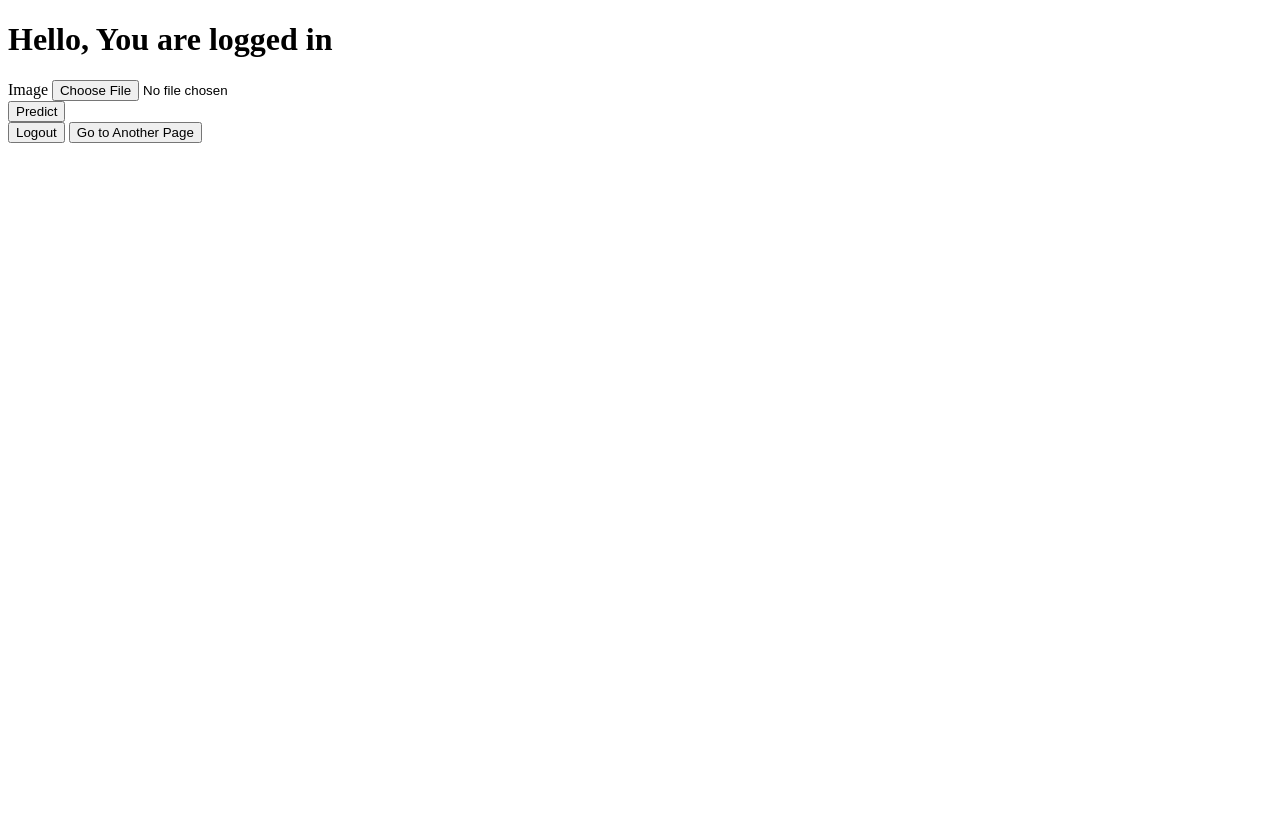
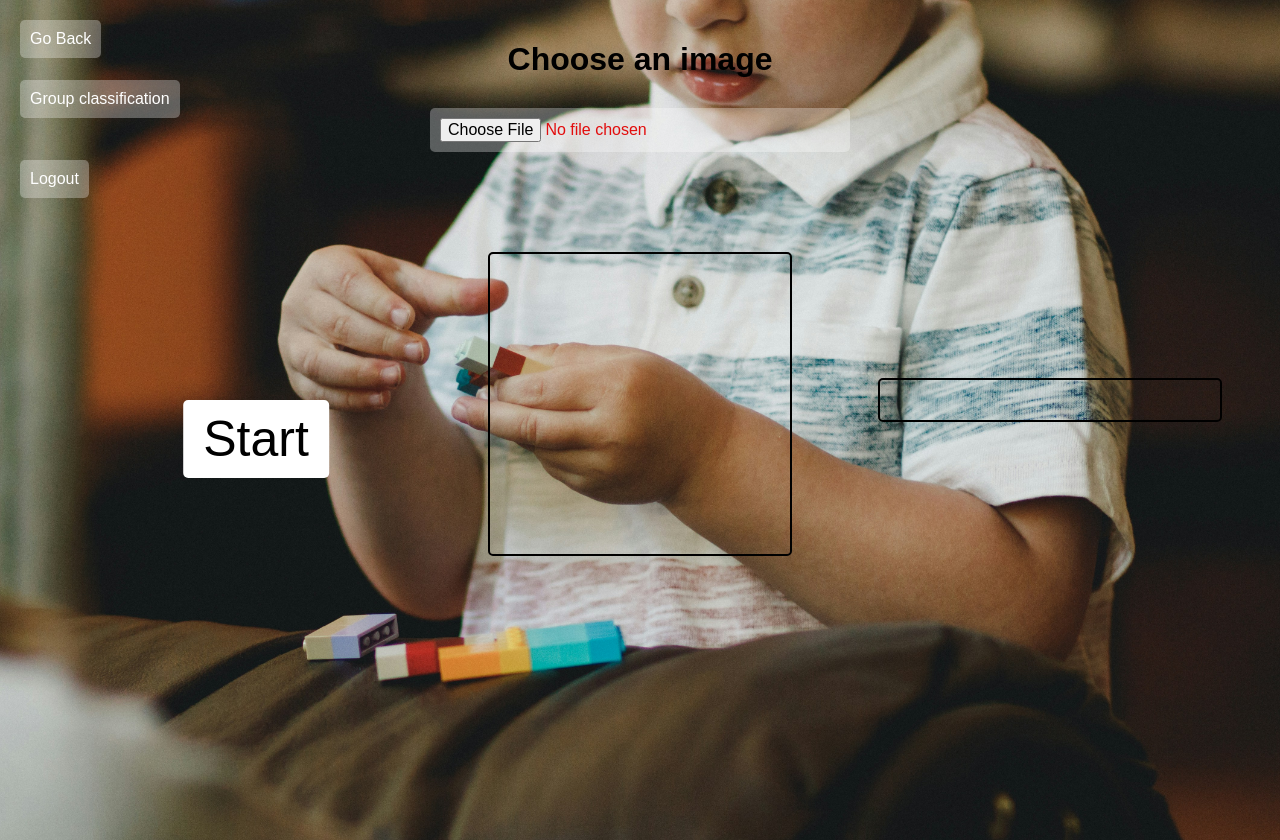
Before and after one commit to khaled3099/Autisim_Detection_Website, a Flask app: page /dashboard in a window 1280 px wide. Before the commit the page ends 143 px from the top, so only its background shows below. Run offline with Flask 3, Linux system fonts and the light colour scheme; a user stored in the database is signed in.

Commit message:
Dashboard update

```diff
--- a/ProjetFinAnne/app.py
+++ b/ProjetFinAnne/app.py
@@ -79,30 +79,37 @@ from flask import render_template, request, jsonify
 @app.route('/dashboard', methods=['GET', 'POST'])
 @login_required
 def dashboard():
-    form = UploadForm()
-    r = None
+    r = None  # Initialize an empty message variable
+    message = ''
+    if request.method == 'POST':
+        if 'image' not in request.files:
+            message = 'No file part'
+        else:
+            file = request.files['image']
+            if file.filename == '':
+                message = 'No selected file'
+            else:
+                print("Received image:", file.filename)  # Debugging statement
+                # Save the uploaded file
+                imgo = Image.open(file)
+                img_array = load_and_preprocess_image(imgo)
+                print("Image array shape:", img_array.shape)  # Debugging statement
+                prediction_result = loaded_model.predict(img_array)
+                confidence = 1 - float(prediction_result)
+                formatted_confidence = "{:.2f}".format(confidence)  # Format to display only two decimal places
 
-    if request.method == 'POST':
-        if form.validate_on_submit():
-            img_file = form.image.data
-            img = Image.open(img_file)
+                if prediction_result > 0.5:
+                    r = f"{formatted_confidence}% ( Normal )"
+                else:
+                    r = f"{formatted_confidence}% ( Autistic )"
+                print("Prediction result:", r)  # Debugging statement
+                message = 'File uploaded successfully'
 
-            # Preprocess the image as needed
-            img = img.resize((224, 224))  # Resize image if necessary
-            img_array = np.array(img)
-            img_array = img_array / 255.0  # Normalize pixel values to [0, 1]
-            img_array = np.expand_dims(img_array, axis=0)  # Add batch dimension
+                # Return the prediction result as JSON
+                return jsonify({'result': r, 'message': message})
 
-            # Make prediction
-            prediction_result = loaded_model.predict(img_array)
-            if prediction_result > 0.5:
-                r = str(1 - float(prediction_result)) + '% ( Normal )'
-            else:
-                r = str(1 - float(prediction_result)) + '% ( Autistic )'
-
-            return jsonify({'prediction': r})  # Return prediction result as JSON
-
-    return render_template('dashboard.html', form=form, r=r)
+    # If there's no prediction result yet, return an empty response
+    return render_template('dashboard.html')
 
 
 
--- a/ProjetFinAnne/templates/dashboard.html
+++ b/ProjetFinAnne/templates/dashboard.html
@@ -2,83 +2,224 @@
 <html lang="en">
 <head>
     <meta charset="UTF-8">
-    <title>Dashboard</title>
+    <meta name="viewport" content="width=device-width, initial-scale=1.0">
+    <title>File Path Display</title>
+    <style>
+        body {
+            font-family: Arial, sans-serif;
+            padding: 20px;
+            background-image: url('/static/background.jpg');
+            background-size: cover;
+            background-repeat: no-repeat;
+            background-attachment: fixed;
+            display: flex;
+            flex-direction: column;
+            align-items: center;
+            justify-content: flex-start;
+            height: 100vh;
+            margin: 0;
+            color: #000000;
+        }
+        header {
+            margin-bottom: 20px;
+        }
+        h1 {
+            margin-bottom: 10px;
+        }
+        #file-input {
+            padding: 10px;
+            font-size: 16px;
+            border: none;
+            background-color: rgba(255, 255, 255, 0.3);
+            color: rgb(226, 13, 13);
+            border-radius: 5px;
+            outline: none;
+            width: 400px;
+            cursor: pointer;
+            margin-bottom: 20px;
+        }
+        #file-path {
+            margin-top: 20px;
+            font-size: 18px;
+        }
+        .image-container {
+            width: 300px;
+			top:10%;
+            height: 300px;
+            border: 2px solid #000000;
+            border-radius: 5px;
+            overflow: hidden;
+            margin-bottom: 20px;
+            position: relative;
+        }
+        .image-container img {
+            width: 100%;
+            height: 100%;
+            object-fit: cover;
+        }
+        .action-button {
+            position: absolute;
+            top: 50%;
+            left: 20%;
+            transform: translateX(-50%);
+            padding: 10px 20px;
+            font-size: 50px;
+            background-color: rgb(255, 255, 255);
+            color: #000000;
+            border: none;
+            border-radius: 5px;
+            cursor: pointer;
+            outline: none;
+            transition: background-color 0.3s ease;
+        }
+        .action-button:hover {
+            background-color: rgba(255, 255, 255, 0.5);
+        }
+        .loading-container {
+            position: absolute;
+            top: 50%;
+            left: 50%;
+            transform: translate(-50%, -50%);
+            width: 200px;
+            padding: 20px;
+            border: 2px solid #5b5353;
+            background-color: rgba(0, 0, 0, 0.5);
+            color: #fff;
+            border-radius: 5px;
+            display: none;
+            text-align: center;
+        }
+        .result-container {
+            position: absolute;
+            top: 50%;
+            left: 82%;
+            transform: translate(-50%, -50%);
+            width: 300px;
+            padding: 20px;
+            border: 2px solid #000000;
+            background-color: transparent;
+            color: #000;
+            border-radius: 5px;
+            display: block;
+            text-align: center;
+        }
+        .go-back{
+            position: absolute;
+            top: 20px;
+            left: 20px;
+            padding: 10px;
+            font-size: 16px;
+            background-color: rgba(255, 255, 255, 0.3); /* Transparent white background */
+            color: white;
+            border: none;
+            border-radius: 5px;
+            cursor: pointer;
+            outline: none;
+            transition: background-color 0.3s ease;
+        }
+        .groupclass{
+            position: absolute;
+            top: 10%;
+            left: 20px;
+            padding: 10px;
+            font-size: 16px;
+            background-color: rgba(255, 255, 255, 0.3); /* Transparent white background */
+            color: white;
+            border: none;
+            border-radius: 5px;
+            cursor: pointer;
+            outline: none;
+            transition: background-color 0.3s ease;
+        }
+        .button-logout{
+            position: absolute;
+            top: 20%;
+            left: 20px;
+            padding: 10px;
+            font-size: 16px;
+            background-color: rgba(255, 255, 255, 0.3); /* Transparent white background */
+            color: white;
+            border: none;
+            border-radius: 5px;
+            cursor: pointer;
+            outline: none;
+            transition: background-color 0.3s ease;
+        }
+    </style>
+</head>
+<body>
+    <header>
+        <h1>Choose an image</h1>
+    </header>
+    <input type="file" id="file-input" accept="image/*" onchange="displayFilePath()">
+    <div id=" file-path"></div>
+    <div class="image-container" id="image-container"></div>
+    <button class="action-button" type="button" onclick="displayresult()"> Start </button>
+    <div class="result-container" id="result-container">    </div>
+    <button class="go-back" id="go-back"> Go Back </button>
+    <a href="{{ url_for('logout') }}"><button class="button-logout">Logout</button></a>
+    <a href="{{ url_for('dashboard_2') }}"><button class="groupclass">Group classification</button></a>
 
     <script>
-        var currentPreview = null; // Variable to keep track of the current image preview
+        document.getElementById('file-input').addEventListener('change', function(event) {
+            var input = event.target;
+            var file = input.files[0];
+            var reader = new FileReader();
+            reader.onload = function (e) {
+                var imgElement = document.createElement('img');
+                imgElement.src = e.target.result;
+                var imageContainer = document.getElementById('image-container');
+                imageContainer.innerHTML = ''; // Clear previous image
+                imageContainer.appendChild(imgElement);
+            }
+            reader.readAsDataURL(file);
+        });
 
-        function previewImage(event) {
-            var input = event.target;
-            var reader = new FileReader();
 
-            reader.onload = function(){
-                var img = document.createElement('img');
-                img.src = reader.result;
-                img.style.maxWidth = '200px'; // Adjust this value to control the maximum width of the preview image
-                var previewContainer = document.getElementById('image-preview'); // Assuming there's a container element with id 'image-preview' to display the preview
+            function displayresult() {
+            // Get the file input element
+            var fileInput = document.getElementById('file-input');
 
-                // Clear previous preview
-                if (currentPreview !== null) {
-                    previewContainer.removeChild(currentPreview);
-                }
+            // Check if any file is selected
+            if (fileInput.files.length > 0) {
+            var file = fileInput.files[0];
 
-                // Display new preview
-                previewContainer.appendChild(img);
-                currentPreview = img;
-            };
+            // Check if the selected file is an image
+            if (file.type.match('image.*')) {
+            // Create FormData object to send the file to the server
+            var formData = new FormData();
+            formData.append('image', file);
 
-            reader.readAsDataURL(input.files[0]); // Read the uploaded file as a URL
+            // Make an AJAX request to the backend
+            var xhr = new XMLHttpRequest();
+            xhr.open('POST', '/dashboard', true); // Send to your Flask route
+            xhr.onreadystatechange = function() {
+            if (xhr.readyState === XMLHttpRequest.DONE) {
+            if (xhr.status === 200) {
+            // If the request is successful, display the result
+            var result = JSON.parse(xhr.responseText);
+            var resultContainer = document.getElementById('result-container');
+            resultContainer.textContent = result.result;
+            // Display any additional message
+            alert(result.message);
+        } else {
+            // If the request fails, display an error message
+            alert('Prediction failed. Please try again.');
+        }
+        }
+        };
+            xhr.send(formData);
+        } else {
+            // If the selected file is not an image, display an error message
+            alert('Please select an image file.');
+        }
+        } else {
+            // If no file is selected, display an error message
+            alert('Please select an image file.');
+        }
         }
 
-        // Function to handle form submission via AJAX
-        function submitForm() {
-            var form = document.getElementById('upload-form');
-            var formData = new FormData(form);
 
-            var xhr = new XMLHttpRequest();
-            xhr.open('POST', '/dashboard', true); // Endpoint to handle form submission
-            xhr.onload = function() {
-                if (xhr.status >= 200 && xhr.status < 400) {
-                    // Successful response
-                    var response = JSON.parse(xhr.responseText);
-                    displayPrediction(response.prediction); // Call function to display prediction result
-                } else {
-                    // Error handling
-                    console.error(xhr.responseText);
-                }
-            };
-            xhr.onerror = function() {
-                // Error handling
-                console.error('Request failed');
-            };
-            xhr.send(formData);
-        }
-
-        // Function to display prediction result
-        function displayPrediction(prediction) {
-            var resultContainer = document.getElementById('prediction-result');
-            resultContainer.textContent = 'Prediction Result: ' + prediction;
-        }
     </script>
-</head>
-<body>
-    <h1>Hello, You are logged in</h1>
-    <form id="upload-form" enctype="multipart/form-data">
-        {{ form.hidden_tag() }}
-        <div>
-            {{ form.image.label }}
-            {{ form.image(onchange="previewImage(event)") }}
-            {% for error in form.image.errors %}
-                <span style="color: red;">{{ error }}</span>
-            {% endfor %}
-        </div>
-        <div id="image-preview"></div> <!-- This is the container for displaying the image preview -->
-        <div>
-            <button type="button" class="button-login" onclick="submitForm()">Predict</button>
-        </div>
-    </form>
-    <div id="prediction-result"></div> <!-- This is the container for displaying the prediction result -->
-    <a href="{{ url_for('logout') }}"><button class="button-login">Logout</button></a>
-    <a href="{{ url_for('dashboard_2') }}"><button class="button-login">Go to Another Page</button></a>
 </body>
 </html>
```
Also changed, not shown: ProjetFinAnne/static/background.jpg (added).
